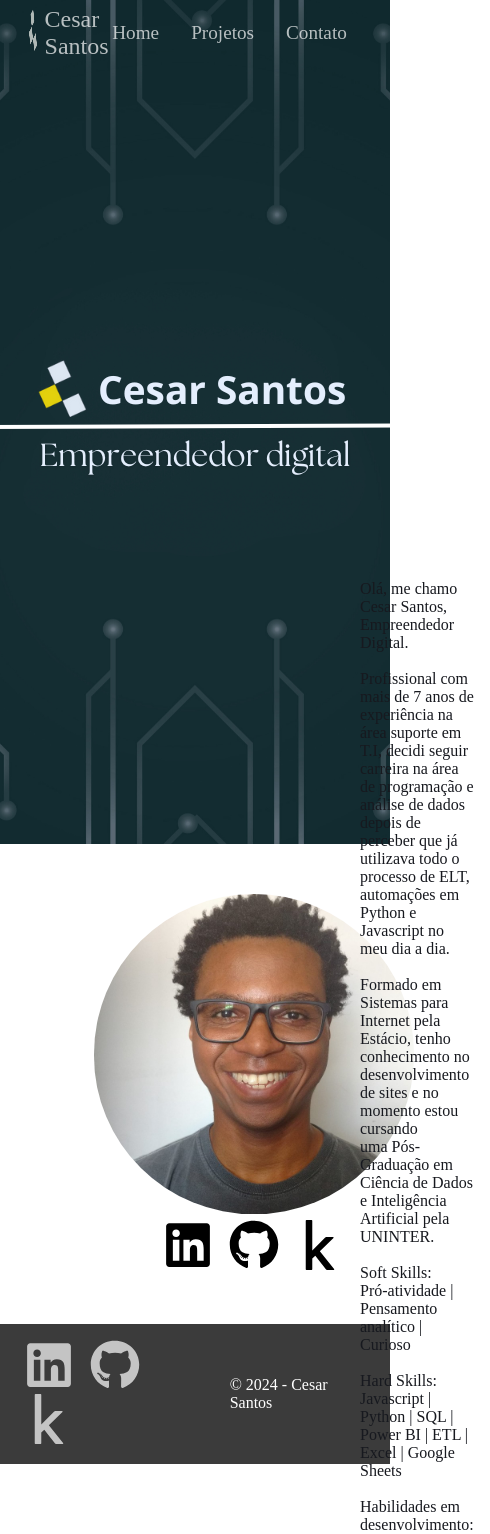
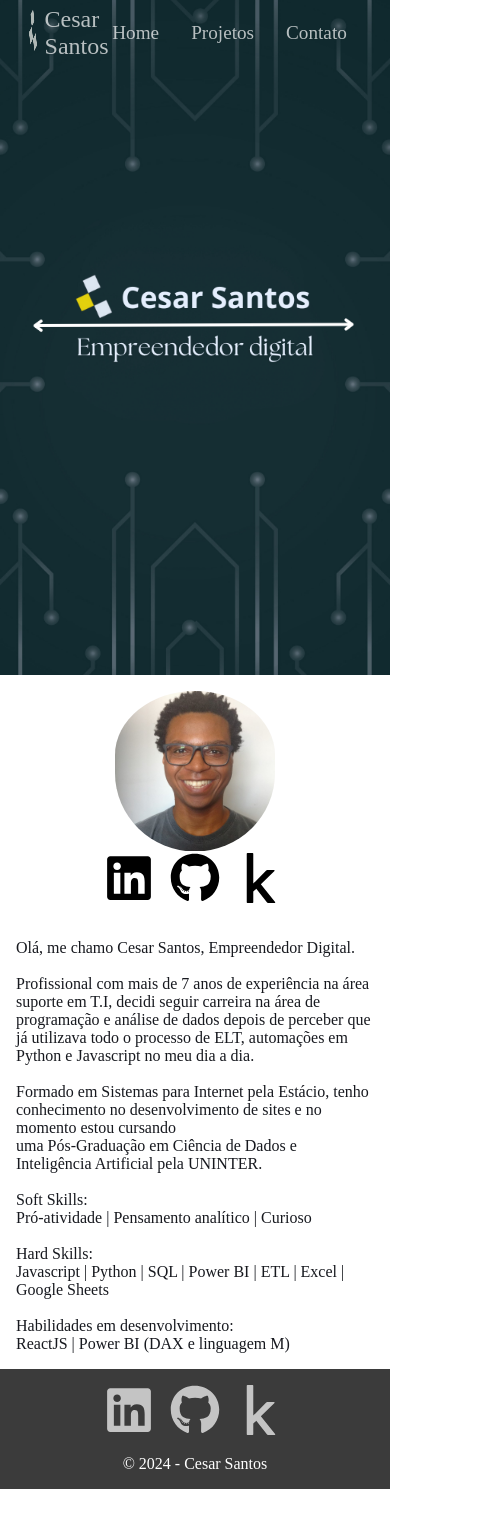
Before and after one commit to CesarSotnas/Cesar_Santos, a React (Vite) app: page / in a window 390 px wide. Shown: the top 1534 px of the page, 490 px wide, since content can reach past the window. After the commit the page ends 1489 px from the top, so only its background shows below. Built offline with nearby package versions, Linux system fonts and the light colour scheme.

Commit message:
Responsividade adicionada no CSS

```diff
--- a/src/components/NavBar.jsx
+++ b/src/components/NavBar.jsx
@@ -1,4 +1,4 @@
-import { useState, useEffect } from "react"
+import { useState } from "react"
 import { Link } from "react-router-dom"
 import logoWhite from '../assets/logo-white.png'
 import './css/NavBar.css'
--- a/src/components/css/Footer.css
+++ b/src/components/css/Footer.css
@@ -17,3 +17,13 @@
     opacity: 0.7;
     transition: 0.3s ease-in-out;
 }
+
+@media screen and (max-width: 768px) {
+    .footer-container {
+        display: flex;
+        flex-direction: column;
+        justify-content: center;
+        align-items: center;
+        background: rgba(10, 10, 10, .8);
+    }
+}
--- a/src/components/css/NavBar.css
+++ b/src/components/css/NavBar.css
@@ -60,3 +60,10 @@
     padding: 0.3rem;
     transition: 0.3s ease-in-out;
 }
+
+@media screen and (max-width: 768px) {
+    .navbar.active {
+        background-color: rgb(206, 23, 23);
+
+    }
+}
--- a/src/routes/Contato.jsx
+++ b/src/routes/Contato.jsx
@@ -11,15 +11,15 @@ const Contato = () => {
         <form action="" className='contato-formulario'>
             <h3>Contato:</h3>
           <div className='contato-formulario-div'>
-            <label htmlFor="nome">Nome</label> <br />
+            <label htmlFor="nome">Nome:</label> <br />
             <input type="text" required=""/>
           </div>
           <div className='contato-formulario-div'>
-            <label htmlFor="telefone">Telefone</label> <br />
+            <label htmlFor="telefone">Telefone:</label> <br />
             <input type="text" />
           </div>
           <div className='contato-formulario-div'>
-            <label htmlFor="email">E-mail</label> <br />
+            <label htmlFor="email">E-mail:</label> <br />
             <input type="text" />
           </div>
           <div className='contato-formulario-div'>
--- a/src/routes/css/Contato.css
+++ b/src/routes/css/Contato.css
@@ -19,7 +19,8 @@ h3 {
     height: 30rem;
     margin-left: 0;
     padding-left: 0;
-    padding-top: 1rem;
+    padding-right: 1rem;
+    padding-top: 8rem;
 }
 
 .contato-formulario-div {
@@ -27,9 +28,7 @@ h3 {
     border-radius: 10px;
     margin: 1rem;
     justify-content: end;
-    padding-left: 1rem;
-    padding-bottom: 1rem;
-    padding-right: 1rem;
+    padding: 1rem;
 }
 
 .contato-formulario-div input {
@@ -57,6 +56,7 @@ h3 {
 .contato-formulario-div label {
     font-size: 100%;
     color: rgb(100, 100, 100);
+    display: flex;
 }
 
 .contato-formulario-div textarea {
@@ -64,12 +64,13 @@ h3 {
     height: 8rem;
     margin-right: 0;
     padding-right: 1rem;
+    outline: 0;
     border: 2px solid rgb(200, 200, 200);
     transition: 0.3 ease-in-out;
 }
 
 .contato-formulario-div textarea:hover {
-    border-bottom: 2px solid rgb(240, 53, 28);
+    border: 2px solid rgb(240, 53, 28);
     transition: 0.3s ease-in-out;
 }
 
@@ -87,3 +88,8 @@ h3 {
     transition: 0.3s ease-in-out;
     color: rgb(226, 0, 0);
 }
+
+
+@media  screen and (max-width: 768px) {
+
+}
--- a/src/routes/css/Home.css
+++ b/src/routes/css/Home.css
@@ -63,3 +63,62 @@ p {
     height: auto;
     padding: 1rem;
 }
+
+
+/* Responsvidade */
+/* Celular */
+@media screen and (max-width: 768px) {
+    .home-container {
+        width: auto;
+        height: auto;
+        display: flex;
+        align-items: center;
+        justify-content: center;
+
+    }
+
+    .img-empreendedor {
+        background-position: 50% 65%;
+        background-size: 400%;
+        width: 100%;
+        height: 80vh;
+    }
+
+    .intro-container {
+        flex-direction: column;
+        width: auto;
+        height: auto;
+        margin: 0;
+        gap: 1rem;
+    }
+    .texto-descricao {
+        width: auto;
+        height: auto;
+
+    }
+
+    /* Imagem Perfil e Logos */
+    .img-perfil-logos {
+        width: 100%;
+        height: auto;
+        margin: 0;
+    }
+
+    /* Imagem Perfil */
+    .img-perfil {
+        display: flex;
+        width: 10rem;
+        height: auto;
+        margin: auto;
+        padding-top: 1rem;
+        border-radius: 100rem;
+    }
+
+    /* Logos */
+    .links-logos {
+        align-items: center;
+        justify-content: center;
+        width: auto;
+        height: auto;
+    }
+}
```
